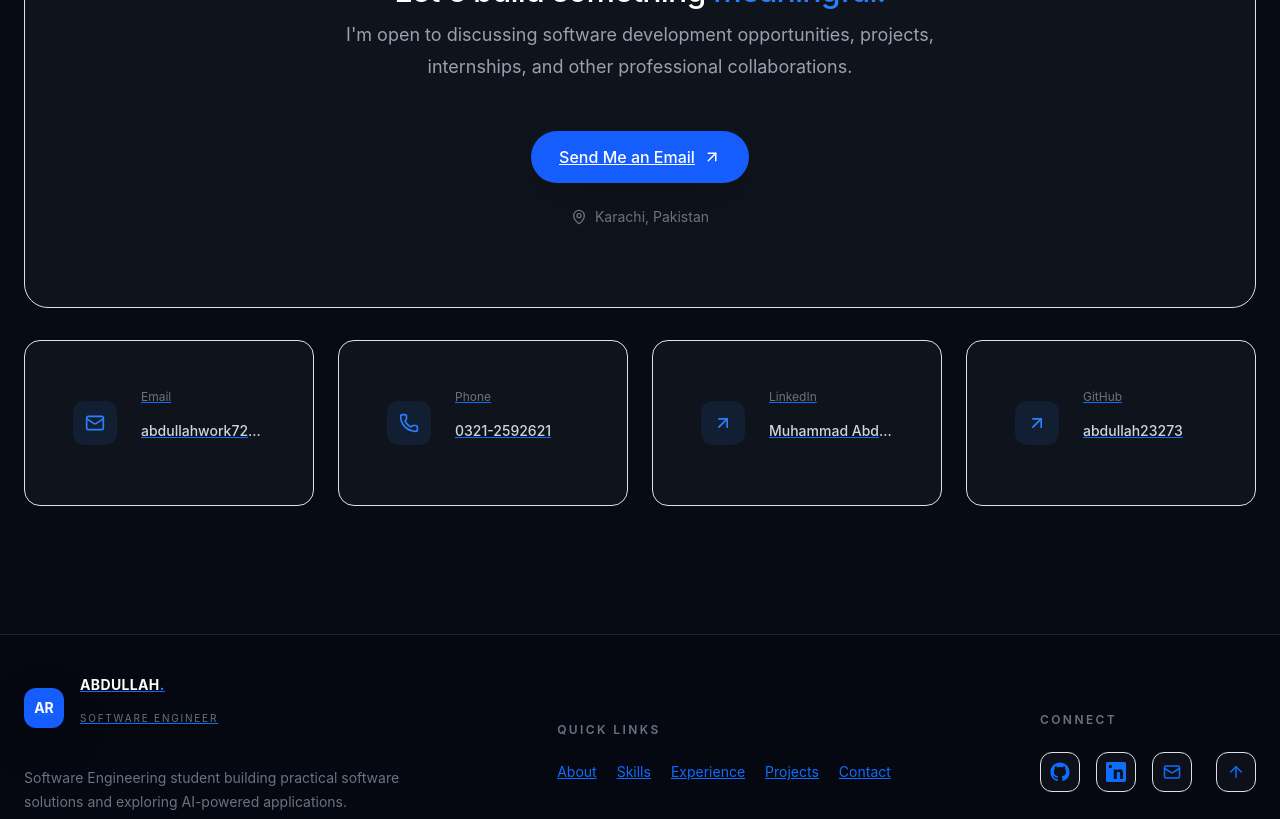
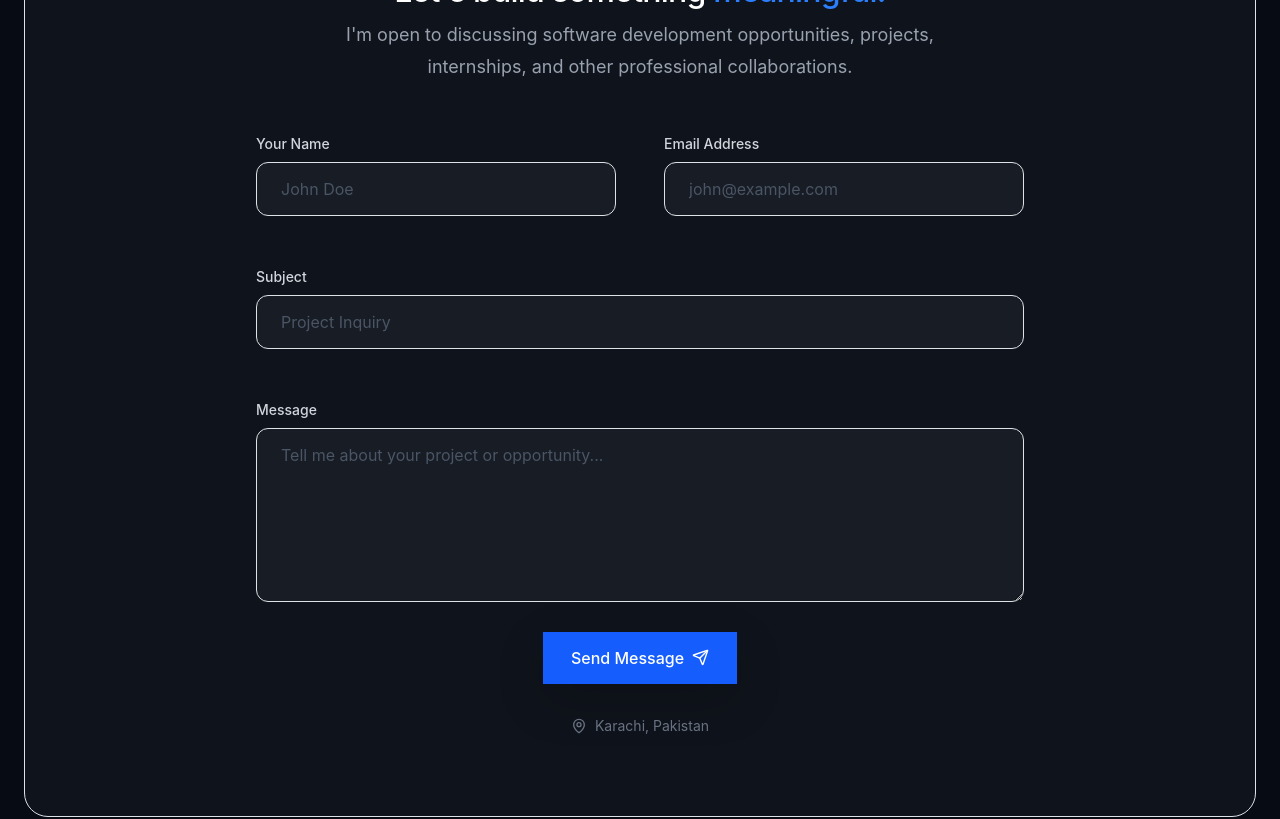
Before and after one commit to abdullah23273/my-portfolio, a React (Vite) app: page / in a window 1280 px wide. Shown: the part 6240-7059 px from the top of the page. Built offline with nearby package versions, Linux system fonts and the light colour scheme.

Commit message:
Add contact form

```diff
--- a/src/components/Contact.jsx
+++ b/src/components/Contact.jsx
@@ -4,6 +4,7 @@ import {
   Phone,
   ArrowUpRight,
   MapPin,
+  Send,
 } from "lucide-react";
 
 function Contact() {
@@ -51,8 +52,10 @@ function Contact() {
           whileInView={{ opacity: 1, y: 0 }}
           viewport={{ once: true }}
           transition={{ duration: 0.7 }}
-          className="relative overflow-hidden rounded-3xl border border-white/10 bg-white/[0.03] px-6 py-14 text-center sm:px-12 sm:py-20"
+          className="relative overflow-hidden rounded-3xl border border-white/10 bg-white/[0.03] px-6 py-14 sm:px-12 sm:py-20"
         >
+          {/* Heading */}
+          <div className="text-center">
 
             <p className="text-sm font-medium uppercase tracking-[0.25em] text-blue-500">
               Get In Touch
@@ -68,23 +71,144 @@ function Contact() {
               projects, internships, and other professional collaborations.
             </p>
 
-          {/* Email CTA */}
-          <a
-  href="https://mail.google.com/mail/?view=cm&fs=1&to=abdullahwork72@gmail.com&su=Project%20Inquiry"
-  target="_blank"
-  rel="noopener noreferrer"
-  className="group mt-8 inline-flex items-center gap-2 rounded-full bg-blue-600 px-7 py-3.5 font-medium text-white shadow-lg shadow-blue-600/20 transition hover:bg-blue-500"
+          </div>
+
+          {/* Contact Form */}
+          <motion.form
+            action="https://formsubmit.co/abdullahwork72@gmail.com"
+            method="POST"
+            initial={{ opacity: 0, y: 20 }}
+            whileInView={{ opacity: 1, y: 0 }}
+            viewport={{ once: true }}
+            transition={{ duration: 0.6, delay: 0.2 }}
+            className="mx-auto mt-12 max-w-3xl"
           >
-  Send Me an Email
 
-  <ArrowUpRight
-    size={18}
-    className="transition-transform group-hover:translate-x-1 group-hover:-translate-y-1"
+            {/* Form Settings */}
+            <input
+              type="hidden"
+              name="_subject"
+              value="New Portfolio Contact Message"
             />
-</a>
+
+            <input
+              type="hidden"
+              name="_captcha"
+              value="false"
+            />
+
+            <input
+              type="hidden"
+              name="_template"
+              value="table"
+            />
+
+            {/* Name + Email */}
+            <div className="grid gap-5 sm:grid-cols-2">
+
+              {/* Name */}
+              <div>
+                <label
+                  htmlFor="name"
+                  className="mb-2 block text-sm font-medium text-gray-300"
+                >
+                  Your Name
+                </label>
+
+                <input
+                  id="name"
+                  type="text"
+                  name="name"
+                  required
+                  placeholder="John Doe"
+                  className="w-full rounded-xl border border-white/10 bg-white/[0.04] px-4 py-3.5 text-sm text-white outline-none transition placeholder:text-gray-600 focus:border-blue-500 focus:bg-white/[0.06]"
+                />
+              </div>
+
+              {/* Email */}
+              <div>
+                <label
+                  htmlFor="email"
+                  className="mb-2 block text-sm font-medium text-gray-300"
+                >
+                  Email Address
+                </label>
+
+                <input
+                  id="email"
+                  type="email"
+                  name="email"
+                  required
+                  placeholder="john@example.com"
+                  className="w-full rounded-xl border border-white/10 bg-white/[0.04] px-4 py-3.5 text-sm text-white outline-none transition placeholder:text-gray-600 focus:border-blue-500 focus:bg-white/[0.06]"
+                />
+              </div>
+
+            </div>
+
+            {/* Subject */}
+            <div className="mt-5">
+
+              <label
+                htmlFor="subject"
+                className="mb-2 block text-sm font-medium text-gray-300"
+              >
+                Subject
+              </label>
+
+              <input
+                id="subject"
+                type="text"
+                name="subject"
+                required
+                placeholder="Project Inquiry"
+                className="w-full rounded-xl border border-white/10 bg-white/[0.04] px-4 py-3.5 text-sm text-white outline-none transition placeholder:text-gray-600 focus:border-blue-500 focus:bg-white/[0.06]"
+              />
+
+            </div>
+
+            {/* Message */}
+            <div className="mt-5">
+
+              <label
+                htmlFor="message"
+                className="mb-2 block text-sm font-medium text-gray-300"
+              >
+                Message
+              </label>
+
+              <textarea
+                id="message"
+                name="message"
+                required
+                rows="6"
+                placeholder="Tell me about your project or opportunity..."
+                className="w-full resize-none rounded-xl border border-white/10 bg-white/[0.04] px-4 py-3.5 text-sm text-white outline-none transition placeholder:text-gray-600 focus:border-blue-500 focus:bg-white/[0.06]"
+              />
+
+            </div>
+
+            {/* Send Button */}
+            <div className="mt-6 flex justify-center">
+
+              <button
+                type="submit"
+                className="group inline-flex items-center gap-2 rounded-full bg-blue-600 px-7 py-3.5 font-medium text-white shadow-lg shadow-blue-600/20 transition hover:bg-blue-500"
+              >
+                Send Message
+
+                <Send
+                  size={17}
+                  className="transition-transform group-hover:translate-x-1"
+                />
+              </button>
+
+            </div>
+
+          </motion.form>
 
           {/* Location */}
-          <div className="mt-6 flex items-center justify-center gap-2 text-sm text-gray-500">
+          <div className="mt-8 flex items-center justify-center gap-2 text-sm text-gray-500">
             <MapPin size={16} />
             Karachi, Pakistan
           </div>
@@ -102,12 +226,16 @@ function Contact() {
                 key={item.label}
                 href={item.href}
                 target={
-                  item.label === "LinkedIn" || item.label === "GitHub"
+                  item.label === "Email" ||
+                  item.label === "LinkedIn" ||
+                  item.label === "GitHub"
                     ? "_blank"
                     : undefined
                 }
                 rel={
-                  item.label === "LinkedIn" || item.label === "GitHub"
+                  item.label === "Email" ||
+                  item.label === "LinkedIn" ||
+                  item.label === "GitHub"
                     ? "noopener noreferrer"
                     : undefined
                 }
@@ -120,6 +248,7 @@ function Contact() {
                 }}
                 className="group rounded-2xl border border-white/10 bg-white/[0.03] p-5 transition duration-300 hover:-translate-y-1 hover:border-blue-500/30 hover:bg-white/[0.05]"
               >
+
                 <div className="flex items-center gap-4">
 
                   <div className="flex h-11 w-11 shrink-0 items-center justify-center rounded-xl bg-blue-500/10">
@@ -130,6 +259,7 @@ function Contact() {
                   </div>
 
                   <div className="min-w-0 text-left">
+
                     <p className="text-xs text-gray-500">
                       {item.label}
                     </p>
@@ -137,9 +267,11 @@ function Contact() {
                     <p className="mt-1 truncate text-sm font-medium text-gray-300 group-hover:text-white">
                       {item.value}
                     </p>
+
                   </div>
 
                 </div>
+
               </motion.a>
             );
           })}
```
Lines whose indentation alone changed are shown as unchanged.
